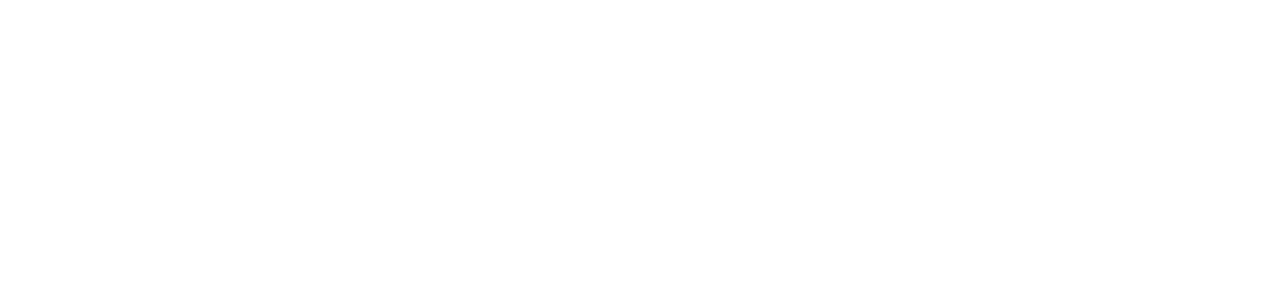
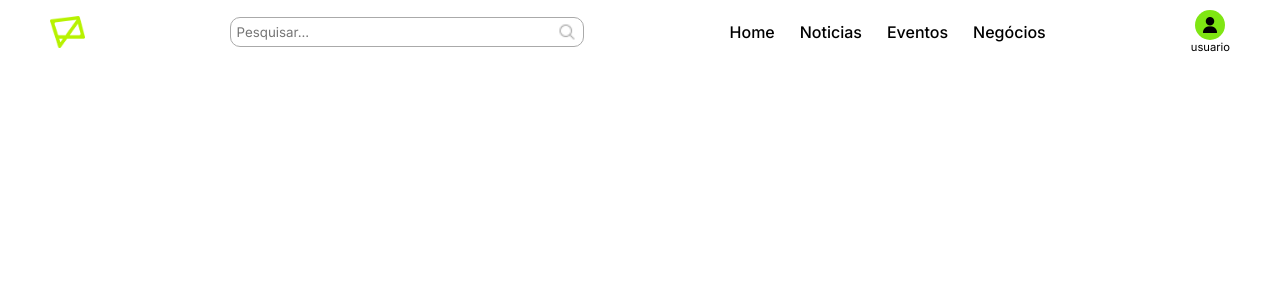
Before and after one commit to dmds97/Fala_Agro, a React (Vite) app: page /eventos in a window 1280 px wide. Before the commit this address had no page. Shown: the top 300 px of the page. Built offline with nearby package versions, Linux system fonts and the light colour scheme.

Commit message:
Criação das páginas Event e Business

```diff
--- a/src/App.tsx
+++ b/src/App.tsx
@@ -4,6 +4,8 @@
 import SignUpPage from "./pages/SignUpPage";
 import HomePage from "./pages/HomePage";
 import NewsPage from "./pages/NewsPage";
+import EventPage from "./pages/EventPage";
+import BussinessPage from "./pages/BusinessPage";
 import "./index.css";
 
 
@@ -17,6 +19,8 @@
             <Route path="/signup" element={<SignUpPage />} />
             <Route path="/home" element={<HomePage />} />
             <Route path="/noticias" element={<NewsPage />} />
+            <Route path="/eventos" element={<EventPage />} />
+            <Route path="/negocios" element={<BussinessPage />} />
           </Routes>
         </BrowserRouter>
       </div>
--- a/src/components/Header/style.css
+++ b/src/components/Header/style.css
@@ -21,6 +21,11 @@
     background-repeat: no-repeat;
     background-position: 98%;
 
+}
+
+.search::-webkit-search-cancel-button {
+    -webkit-appearance: none;
+    appearance: none;
 }
 
 ul{
--- /dev/null
+++ b/src/pages/BusinessPage/index.tsx
@@ -0,0 +1,11 @@
+import Header from "../../components/Header";
+
+const BussinessPage = () => {
+    return (
+        <div>
+            <Header />
+        </div>
+    )
+}
+
+export default BussinessPage;
--- /dev/null
+++ b/src/pages/EventPage/index.tsx
@@ -0,0 +1,11 @@
+import Header from "../../components/Header";
+
+const EventPage = () => {
+    return (
+        <div>
+            <Header />
+        </div>
+    )
+}
+
+export default EventPage;
```
Also changed, not shown: src/pages/BusinessPage/style.css (added), src/pages/EventPage/style.css (added).
